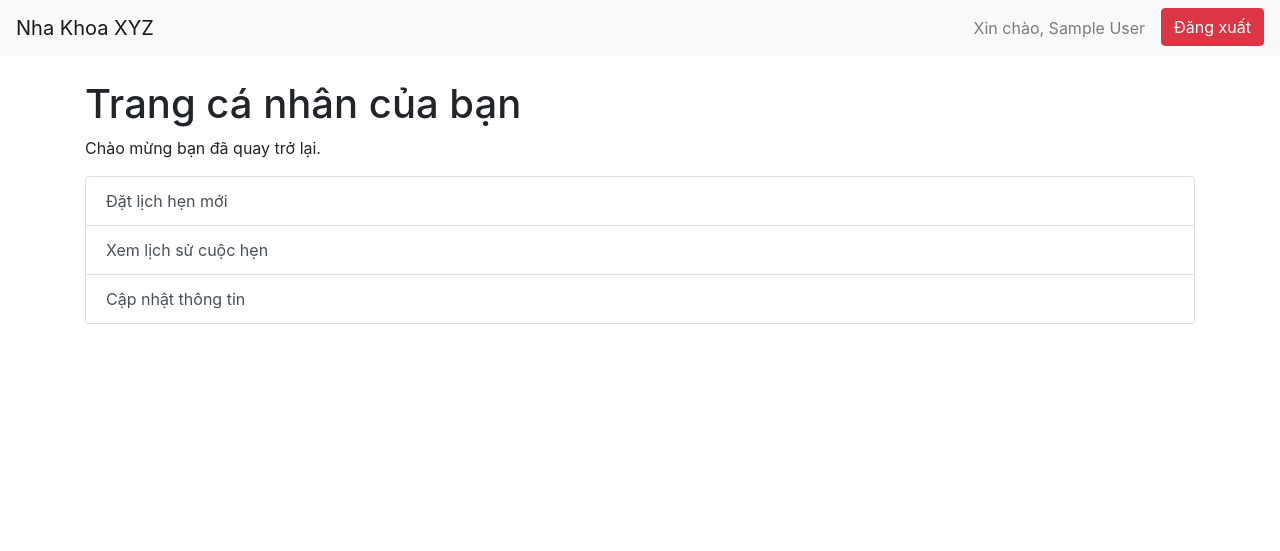
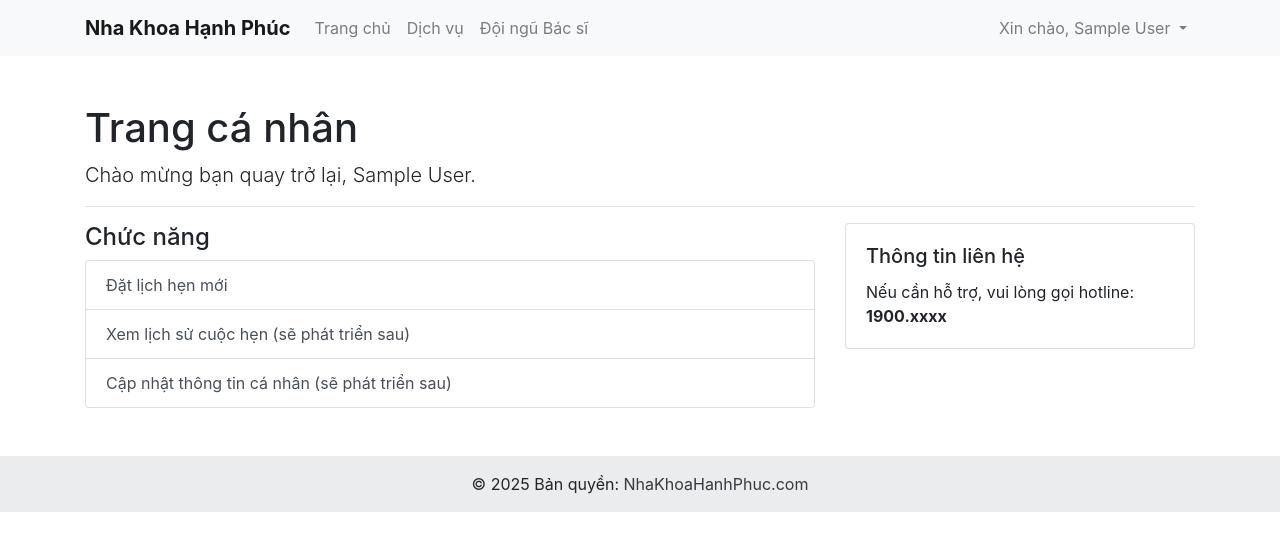
Before and after one commit to thangmia/WebsiteBooking, a PHP site: page /patient/profile.php in a window 1280 px wide. Shown: the top 551 px of the page. Run offline with PHP 8.4, Linux system fonts and the light colour scheme; the visitor is signed in with stand-in values (Sample User, id 1); some libraries are stand-ins or nearby versions.

Commit message:
update đặt lịch

```diff
--- a/includes/check_patient_auth.php
+++ b/includes/check_patient_auth.php
@@ -1,13 +1,17 @@
 <?php
-// File: WebsiteBooking/includes/check_patient_auth.php
+
 if (session_status() === PHP_SESSION_NONE) {
     session_start();
 }
 
-// Kiểm tra xem user đã đăng nhập chưa và có đúng vai trò 'patient' không
-if (!isset($_SESSION['user_id']) || $_SESSION['user_role'] !== 'patient') {
-    // Nếu không, chuyển hướng về trang đăng nhập của patient
-    header("Location: login.php");
+if (!defined('BASE_URL')) {
+    define('BASE_URL', '/WebsiteBooking/');
+}
+
+if (!isset($_SESSION['user_id']) || !isset($_SESSION['user_role']) || $_SESSION['user_role'] !== 'patient') {
+
+    $_SESSION['error_message'] = "Vui lòng đăng nhập để thực hiện chức năng này.";
+    header("Location: " . BASE_URL . "patient/login.php");
     exit();
 }
 ?>
--- a/includes/header_public.php
+++ b/includes/header_public.php
@@ -1,10 +1,7 @@
 <?php
-<<<<<<< HEAD
+if (!defined('BASE_URL')) {
 define('BASE_URL', '/WebsiteBooking/');
-=======
-// File: WebsiteBooking/includes/header_public.php
->>>>>>> 2ff454a70b12f990a76cb96ab57b018f94ee2a23
-
+}
 // Bắt đầu session để có thể kiểm tra trạng thái đăng nhập
 if (session_status() === PHP_SESSION_NONE) {
     session_start();
@@ -20,28 +17,17 @@ if (session_status() === PHP_SESSION_NONE) {
 <body>
     <nav class="navbar navbar-expand-lg navbar-light bg-light">
         <div class="container">
-<<<<<<< HEAD
             <a class="navbar-brand" href="<?php echo BASE_URL; ?>index.php"><strong>Nha Khoa Hạnh Phúc</strong></a>
-=======
-            <a class="navbar-brand" href="index.php"><strong>Nha Khoa Hạnh Phúc</strong></a>
->>>>>>> 2ff454a70b12f990a76cb96ab57b018f94ee2a23
             <button class="navbar-toggler" type="button" data-toggle="collapse" data-target="#navbarNav" aria-controls="navbarNav" aria-expanded="false" aria-label="Toggle navigation">
                 <span class="navbar-toggler-icon"></span>
             </button>
             <div class="collapse navbar-collapse" id="navbarNav">
                 <ul class="navbar-nav mr-auto">
                     <li class="nav-item">
-<<<<<<< HEAD
                         <a class="nav-link" href="<?php echo BASE_URL; ?>index.php">Trang chủ</a>
                     </li>
                     <li class="nav-item">
                         <a class="nav-link" href="<?php echo BASE_URL; ?>index.php#services">Dịch vụ</a>
-=======
-                        <a class="nav-link" href="index.php">Trang chủ</a>
-                    </li>
-                    <li class="nav-item">
-                        <a class="nav-link" href="#services">Dịch vụ</a>
->>>>>>> 2ff454a70b12f990a76cb96ab57b018f94ee2a23
                     </li>
                     <li class="nav-item">
                         <a class="nav-link" href="#">Đội ngũ Bác sĩ</a>
@@ -54,32 +40,18 @@ if (session_status() === PHP_SESSION_NONE) {
                                 Xin chào, <?php echo htmlspecialchars($_SESSION['user_name']); ?>
                             </a>
                             <div class="dropdown-menu" aria-labelledby="navbarDropdown">
-<<<<<<< HEAD
                                 <a class="dropdown-item" href="<?php echo BASE_URL; ?>patient/profile.php">Hồ sơ của tôi</a>
                                 <a class="dropdown-item" href="#">Lịch hẹn của tôi</a>
                                 <div class="dropdown-divider"></div>
                                 <a class="dropdown-item" href="<?php echo BASE_URL; ?>patient/logout.php">Đăng xuất</a>
-=======
-                                <a class="dropdown-item" href="profile.php">Hồ sơ của tôi</a>
-                                <a class="dropdown-item" href="#">Lịch hẹn của tôi</a>
-                                <div class="dropdown-divider"></div>
-                                <a class="dropdown-item" href="logout.php">Đăng xuất</a>
->>>>>>> 2ff454a70b12f990a76cb96ab57b018f94ee2a23
                             </div>
                         </li>
                     <?php else: ?>
                         <li class="nav-item">
-<<<<<<< HEAD
                             <a class="nav-link" href="<?php echo BASE_URL; ?>patient/register.php">Đăng ký</a>
                         </li>
                         <li class="nav-item">
                             <a class="btn btn-primary" href="<?php echo BASE_URL; ?>patient/login.php">Đăng nhập</a>
-=======
-                            <a class="nav-link" href="/patient/register.php">Đăng ký</a>
-                        </li>
-                        <li class="nav-item">
-                            <a class="btn btn-primary" href="/patient/login.php">Đăng nhập</a>
->>>>>>> 2ff454a70b12f990a76cb96ab57b018f94ee2a23
                         </li>
                     <?php endif; ?>
                 </ul>
--- a/patient/login.php
+++ b/patient/login.php
@@ -7,7 +7,7 @@ if (isset($_SESSION['user_id']) && $_SESSION['user_role'] === 'patient') {
 }
 $error_message = '';
 if ($_SERVER["REQUEST_METHOD"] == "POST") {
-    require '/includes/db.php';
+    require '../includes/db.php';
     $email = $_POST['email'];
     $password = $_POST['password'];
     if (empty($email) || empty($password)) {
@@ -73,6 +73,7 @@ require '../includes/header_public.php';
         </div>
     </div>
 </div>
+
 <?php
 // Nhúng footer
 require '../includes/footer_public.php';
--- a/patient/profile.php
+++ b/patient/profile.php
@@ -1,43 +1,49 @@
 <?php
-// File: WebsiteBooking/profile.php
+// File: WebsiteBooking/patient/profile.php
 
-// Dòng này phải được gọi đầu tiên để bảo vệ trang
+// Dòng này phải được gọi đầu tiên để bảo vệ trang và bắt đầu session
 require '../includes/check_patient_auth.php';
+
+// Nhúng header chung của trang public
+// Lưu ý: đường dẫn là '../includes/' vì file profile.php nằm trong thư mục /patient
+require '../includes/header_public.php';
 ?>
-<!DOCTYPE html>
-<html lang="vi">
-<head>
-    <meta charset="UTF-8">
-    <meta name="viewport" content="width=device-width, initial-scale=1.0">
-    <title>Trang cá nhân - Phòng khám Nha Khoa</title>
-    <link rel="stylesheet" href="https://stackpath.bootstrapcdn.com/bootstrap/4.5.2/css/bootstrap.min.css">
-</head>
-<body>
-    <nav class="navbar navbar-expand-lg navbar-light bg-light">
-        <a class="navbar-brand" href="#">Nha Khoa XYZ</a>
-        <div class="collapse navbar-collapse">
-            <ul class="navbar-nav ml-auto">
-                <li class="nav-item">
-                    <span class="navbar-text">
-                        Xin chào, <?php echo htmlspecialchars($_SESSION['user_name']); ?>
-                    </span>
-                </li>
-                <li class="nav-item ml-3">
-                    <a class="btn btn-danger" href="logout.php">Đăng xuất</a>
-                </li>
-            </ul>
-        </div>
-    </nav>
 
-    <div class="container mt-4">
-        <h1>Trang cá nhân của bạn</h1>
-        <p>Chào mừng bạn đã quay trở lại.</p>
-
-        <div class="list-group">
-            <a href="#" class="list-group-item list-group-item-action">Đặt lịch hẹn mới</a>
-            <a href="#" class="list-group-item list-group-item-action">Xem lịch sử cuộc hẹn</a>
-            <a href="#" class="list-group-item list-group-item-action">Cập nhật thông tin</a>
+<div class="container my-5">
+    <div class="row">
+        <div class="col-md-12">
+            <h1>Trang cá nhân</h1>
+            <p class="lead">Chào mừng bạn quay trở lại, <?php echo htmlspecialchars($_SESSION['user_name']); ?>.</p>
+            <hr>
         </div>
     </div>
-</body>
-</html>
+
+    <div class="row">
+        <div class="col-md-8">
+            <h4>Chức năng</h4>
+            <div class="list-group">
+                <a href="../booking.php" class="list-group-item list-group-item-action">
+                    Đặt lịch hẹn mới
+                </a>
+                <a href="#" class="list-group-item list-group-item-action">
+                    Xem lịch sử cuộc hẹn (sẽ phát triển sau)
+                </a>
+                <a href="#" class="list-group-item list-group-item-action">
+                    Cập nhật thông tin cá nhân (sẽ phát triển sau)
+                </a>
+            </div>
+        </div>
+        <div class="col-md-4">
+            <div class="card">
+                <div class="card-body">
+                    <h5 class="card-title">Thông tin liên hệ</h5>
+                    <p class="card-text">Nếu cần hỗ trợ, vui lòng gọi hotline: <strong>1900.xxxx</strong></p>
+                </div>
+            </div>
+        </div>
+    </div>
+</div>
+<?php
+// Nhúng footer chung
+require '../includes/footer_public.php';
+?>
```
Also changed, not shown: booking.php (added, +83 -0 lines), handle_booking.php (added, +56 -0 lines), index.php (+9 -2 lines).
